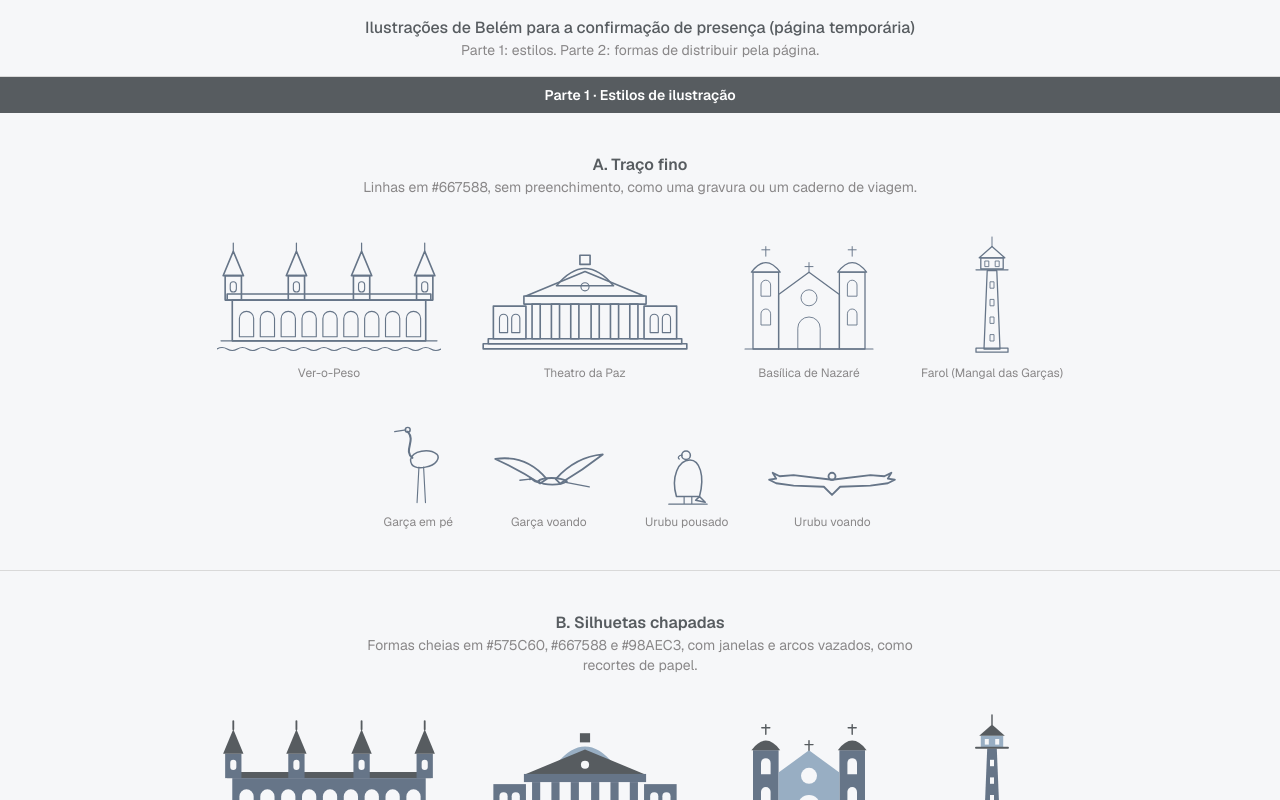
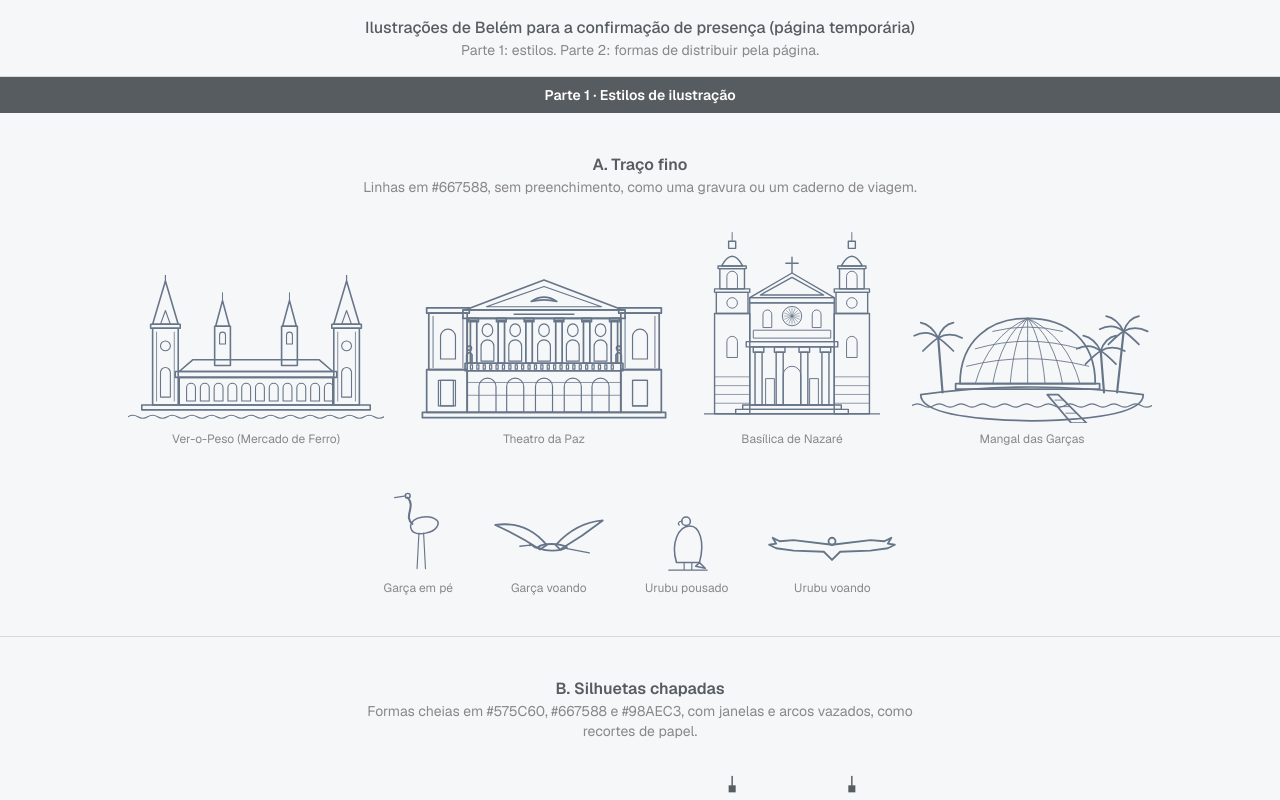
Before and after one commit to gean-costa/wedding-gj-site, a Next.js app: page /estilos/ilustracoes in a window 1280 px wide. Shown: the top 800 px of the page. Built offline with nearby package versions, Linux system fonts and the light colour scheme; a web font is replaced by a local one.

Commit message:
Ilustrações de Belém mais fiéis aos pontos turísticos; Mangal das Garças no lugar do farol

```diff
--- a/src/app/estilos/ilustracoes/page.tsx
+++ b/src/app/estilos/ilustracoes/page.tsx
@@ -3,7 +3,7 @@
 import type { Metadata } from "next";
 import {
   BasilicaNazare,
-  FarolBelem,
+  MangalDasGarcas,
   GarcaEmPe,
   GarcaVoando,
   TheatroDaPaz,
@@ -22,10 +22,10 @@ const variants: { id: IlustracaoVariant; name: string; note: string }[] = [
 ];
 
 const landmarks = [
-  { name: "Ver-o-Peso", C: VerOPeso, w: "w-56" },
-  { name: "Theatro da Paz", C: TheatroDaPaz, w: "w-56" },
-  { name: "Basílica de Nazaré", C: BasilicaNazare, w: "w-40" },
-  { name: "Farol (Mangal das Garças)", C: FarolBelem, w: "w-16" },
+  { name: "Ver-o-Peso (Mercado de Ferro)", C: VerOPeso, w: "w-64" },
+  { name: "Theatro da Paz", C: TheatroDaPaz, w: "w-64" },
+  { name: "Basílica de Nazaré", C: BasilicaNazare, w: "w-44" },
+  { name: "Mangal das Garças", C: MangalDasGarcas, w: "w-60" },
 ];
 
 const birds = [
@@ -78,9 +78,9 @@ export default function IlustracoesPage() {
           <UrubuPousado className="absolute left-5 top-[56%] w-7" />
           <GarcaEmPe className="absolute right-5 top-[58%] w-9" />
           <div className="absolute inset-x-0 bottom-0 flex items-end justify-center gap-1 px-2">
-            <BasilicaNazare className="w-16" />
+            <BasilicaNazare className="w-12" />
             <TheatroDaPaz className="w-24" />
-            <FarolBelem className="w-6" />
+            <MangalDasGarcas className="w-20" />
             <VerOPeso className="w-24" />
           </div>
         </Layout>
@@ -90,15 +90,15 @@ export default function IlustracoesPage() {
           <UrubuVoando className="absolute right-5 top-16 w-16" />
           <TheatroDaPaz className="absolute left-0.5 top-[44%] w-16" />
           <GarcaVoando className="absolute right-2 top-[38%] w-14" />
-          <BasilicaNazare className="absolute right-1 top-[58%] w-14" />
+          <BasilicaNazare className="absolute right-1 top-[56%] w-14" />
           <GarcaEmPe className="absolute bottom-5 left-8 w-9" />
-          <FarolBelem className="absolute bottom-3 right-12 w-7" />
+          <MangalDasGarcas className="absolute bottom-2 right-6 w-28" />
         </Layout>
 
         <Layout name="3. Moldura de cartão-postal" note="As ilustrações contornam o formulário pelas bordas, como a moldura de um cartão-postal de Belém." framed>
           <VerOPeso className="absolute left-2 top-11 w-28" />
           <TheatroDaPaz className="absolute right-2 top-11 w-28" />
-          <FarolBelem className="absolute left-3 top-[42%] w-7" />
+          <GarcaVoando className="absolute left-2 top-[42%] w-14" />
           <UrubuPousado className="absolute right-4 top-[46%] w-8" />
           <BasilicaNazare className="absolute bottom-2 left-3 w-20" />
           <GarcaEmPe className="absolute bottom-3 left-[40%] w-8" />
--- a/src/components/BelemIlustracoes.tsx
+++ b/src/components/BelemIlustracoes.tsx
@@ -50,94 +50,234 @@ function Water({ variant, y, width }: { variant: IlustracaoVariant; y: number; w
 
 /* ---------------------------------------------------------------- Pontos */
 
-// Mercado de Ferro do Ver-o-Peso: corpo baixo com arcos e quatro torrinhas pontudas.
+// Arco (janela/porta): base em y, topo semicircular, largura w.
+const arch = (cx: number, y: number, w: number, h: number) =>
+  `M${cx - w / 2} ${y} V${y - h + w / 2} A${w / 2} ${w / 2} 0 0 1 ${cx + w / 2} ${y - h + w / 2} V${y} Z`;
+
+// Mercado de Ferro do Ver-o-Peso, visto da baía: corpo baixo com uma fileira de
+// janelas em arco e telhado de quatro águas; quatro torres quadradas com flechas
+// altas e esguias (as duas de trás aparecem menores, atrás do telhado).
 export function VerOPeso({ variant = "linha", className }: Props) {
-  const turrets = [16, 78, 142, 204];
   return (
-    <svg viewBox="0 0 220 118" className={className} aria-hidden>
-      <Wash variant={variant} d="M8 70 C20 30 90 22 120 30 C170 20 214 40 212 80 C210 108 30 112 8 70 Z" />
-      <rect x="10" y="56" width="200" height="6" {...body(variant, "dark")} />
-      <rect x="15" y="62" width="190" height="40" {...body(variant)} />
-      {turrets.map((x) => (
+    <svg viewBox="0 0 260 150" className={className} aria-hidden>
+      <Wash variant={variant} d="M12 110 C4 50 70 12 130 18 C200 10 256 60 248 118 C240 148 22 148 12 110 Z" />
+
+      {/* Torres de trás */}
+      {[96, 164].map((x) => (
         <g key={x}>
-          <rect x={x - 8} y="38" width="16" height="24" {...body(variant)} />
-          <path d={`M${x - 10} 38 L${x} 14 L${x + 10} 38 Z`} {...body(variant, "dark")} />
-          <path d={`M${x} 14 V6`} {...line(variant, "dark", 1.2)} />
-          <rect x={x - 3} y="44" width="6" height="10" rx="3" {...detail(variant)} />
+          <path d={`M${x - 7} 52 L${x} 26 L${x + 7} 52 Z`} {...body(variant, "dark")} />
+          <path d={`M${x} 26 V18`} {...line(variant, "dark", 1)} />
+          <rect x={x - 8} y="52" width="16" height="40" {...body(variant)} />
+          <path d={arch(x, 70, 6, 12)} {...detail(variant)} />
         </g>
       ))}
-      {Array.from({ length: 9 }, (_, i) => 22 + i * 20.5).map((x) => (
-        <path key={x} d={`M${x} 98 V80 A7 7 0 0 1 ${x + 14} 80 V98 Z`} {...detail(variant)} />
+
+      {/* Telhado de quatro águas e corpo com janelas em arco */}
+      <path d="M52 98 L66 86 H194 L208 98 Z" {...body(variant, "light")} />
+      <rect x="48" y="98" width="164" height="6" {...body(variant, "dark")} />
+      <rect x="52" y="104" width="156" height="28" {...body(variant)} />
+      {Array.from({ length: 11 }, (_, i) => 60 + i * 14).map((x) => (
+        <path key={x} d={arch(x + 4, 128, 9, 18)} {...detail(variant)} />
       ))}
-      <path d="M4 102 H216" {...line(variant, "dark", 1.4)} />
-      <Water variant={variant} y={110} width={220} />
+
+      {/* Torres da frente: fuste com nervuras, óculo, janela em arco e flecha alta */}
+      {[38, 222].map((x) => (
+        <g key={x}>
+          <path d={`M${x - 13} 50 L${x} 6 L${x + 13} 50 Z`} {...body(variant, "dark")} />
+          <path d={`M${x - 5} 50 L${x} 36 L${x + 5} 50 Z`} {...detail(variant)} />
+          <path d={`M${x} 6 V0`} {...line(variant, "dark", 1.2)} />
+          <rect x={x - 15} y="50" width="30" height="4" {...body(variant, "dark")} />
+          <rect x={x - 13} y="54" width="26" height="78" {...body(variant)} />
+          <path d={`M${x - 9} 58 V128 M${x + 9} 58 V128`} {...line(variant, "light", 0.8)} />
+          <circle cx={x} cy="72" r="5" {...detail(variant)} />
+          <path d={arch(x, 124, 10, 30)} {...detail(variant)} />
+        </g>
+      ))}
+
+      {/* Cais e água */}
+      <rect x="14" y="132" width="232" height="5" {...body(variant, "dark")} />
+      <Water variant={variant} y={144} width={260} />
     </svg>
   );
 }
 
-// Theatro da Paz: fachada neoclássica com colunas, frontão e cúpula ao fundo.
+// Theatro da Paz: térreo com cinco arcos; sacada com balaustrada e estátuas;
+// andar superior com seis colunas, janelas em arco e medalhões ovais; faixa com
+// o nome, frontão triangular; alas laterais com pilastras.
 export function TheatroDaPaz({ variant = "linha", className }: Props) {
+  const columns = [54, 80, 106, 134, 160, 186];
+  const bays = [67, 93, 120, 147, 173];
   return (
-    <svg viewBox="0 0 220 112" className={className} aria-hidden>
-      <Wash variant={variant} d="M14 80 C10 40 70 10 120 16 C180 12 216 50 206 86 C196 112 24 112 14 80 Z" />
-      <path d="M82 42 Q110 8 138 42 Z" {...body(variant, "light")} />
-      <rect x="105" y="12" width="10" height="9" {...body(variant, "dark")} />
-      <rect x="20" y="62" width="32" height="32" {...body(variant)} />
-      <rect x="168" y="62" width="32" height="32" {...body(variant)} />
-      {[26, 38, 174, 186].map((x) => (
-        <path key={x} d={`M${x} 88 V74 A4 4 0 0 1 ${x + 8} 74 V88 Z`} {...detail(variant)} />
+    <svg viewBox="0 0 240 150" className={className} aria-hidden>
+      <Wash variant={variant} d="M10 112 C0 52 60 12 120 16 C190 12 240 62 228 118 C220 148 20 150 10 112 Z" />
+
+      {/* Frontão */}
+      <path d="M46 44 L120 16 L194 44 Z" {...body(variant, "dark")} />
+      <path d="M66 41 L120 22 L174 41 Z" {...detail(variant)} />
+      <path d="M108 36 Q120 28 132 36 Q120 33 108 36 Z" {...body(variant, "light")} />
+
+      {/* Faixa com o nome */}
+      <rect x="44" y="44" width="152" height="8" {...body(variant)} />
+      <path d="M92 48 H148" {...line(variant, "light", 1.4)} />
+
+      {/* Alas laterais */}
+      {[12, 192].map((x) => (
+        <g key={x}>
+          <rect x={x - 2} y="42" width="40" height="5" {...body(variant, "dark")} />
+          <rect x={x} y="47" width="36" height="53" {...body(variant)} />
+          <path d={`M${x + 4} 50 V98 M${x + 32} 50 V98`} {...line(variant, "light", 0.9)} />
+          <path d={arch(x + 18, 90, 14, 28)} {...detail(variant)} />
+          <rect x={x + 11} y="110" width="14" height="24" {...detail(variant)} />
+        </g>
       ))}
-      <path d="M52 52 L110 28 L168 52 Z" {...body(variant, "dark")} />
-      <circle cx="110" cy="43" r="4" {...detail(variant)} />
-      <rect x="50" y="52" width="120" height="8" {...body(variant)} />
-      {[62, 81, 100, 120, 139, 158].map((x) => (
-        <rect key={x} x={x - 4} y="60" width="8" height="34" {...body(variant)} />
+
+      {/* Andar superior: colunas, janelas em arco e medalhões */}
+      <rect x="48" y="52" width="144" height="42" {...body(variant, "light")} />
+      {bays.map((c) => (
+        <g key={c}>
+          <ellipse cx={c} cy="63" rx="5" ry="6" {...detail(variant)} />
+          <path d={arch(c, 92, 12, 20)} {...detail(variant)} />
+        </g>
       ))}
-      <rect x="15" y="94" width="190" height="5" {...body(variant, "dark")} />
-      <rect x="10" y="99" width="200" height="5" {...body(variant)} />
+      {columns.map((x) => (
+        <g key={x}>
+          <rect x={x - 3} y="54" width="6" height="40" {...body(variant)} />
+          <rect x={x - 4.5} y="52" width="9" height="3" {...body(variant, "dark")} />
+        </g>
+      ))}
+
+      {/* Sacada: balaustrada e estátuas */}
+      <rect x="46" y="94" width="148" height="7" {...body(variant, "dark")} />
+      {Array.from({ length: 23 }, (_, i) => 51 + i * 6).map((x) => (
+        <rect key={x} x={x} y="95.5" width="2" height="4" {...detail(variant)} />
+      ))}
+      {[50, 190].map((x) => (
+        <g key={x}>
+          <path d={`M${x - 2.5} 94 V86 Q${x} 82 ${x + 2.5} 86 V94 Z`} {...body(variant, "dark")} />
+          <circle cx={x} cy="80" r="2" {...body(variant, "dark")} />
+        </g>
+      ))}
+
+      {/* Térreo com cinco arcos e base */}
+      <rect x="48" y="101" width="144" height="39" {...body(variant)} />
+      <path d="M48 112 H192 M48 124 H192" {...line(variant, "light", 0.7)} />
+      {bays.map((c) => (
+        <path key={c} d={arch(c, 140, 16, 32)} {...detail(variant)} />
+      ))}
+      <rect x="10" y="100" width="38" height="40" {...body(variant)} />
+      <rect x="192" y="100" width="38" height="40" {...body(variant)} />
+      <rect x="21" y="110" width="14" height="24" {...detail(variant)} />
+      <rect x="203" y="110" width="14" height="24" {...detail(variant)} />
+      <rect x="6" y="140" width="228" height="5" {...body(variant, "dark")} />
     </svg>
   );
 }
 
-// Basílica de Nazaré: frontão central com rosácea e portal, entre duas torres.
+// Basílica de Nazaré: duas torres com relógio, campanário em arco e cúpula com
+// lanterna; no centro, frontão com mosaico e cruz, faixas de inscrição,
+// rosácea, balaustrada e pórtico com quatro colunas e portal central.
 export function BasilicaNazare({ variant = "linha", className }: Props) {
   return (
-    <svg viewBox="0 0 200 140" className={className} aria-hidden>
-      <Wash variant={variant} d="M18 100 C8 50 50 6 100 10 C160 6 196 50 184 104 C176 136 26 138 18 100 Z" />
-      {[30, 138].map((x) => (
+    <svg viewBox="0 0 200 220" className={className} aria-hidden>
+      <Wash variant={variant} d="M14 160 C0 80 40 14 100 12 C166 10 202 80 188 166 C178 214 24 216 14 160 Z" />
+
+      {/* Torres */}
+      {[12, 148].map((x) => (
         <g key={x}>
-          <rect x={x} y="34" width="32" height="96" {...body(variant)} />
-          <path d={`M${x - 2} 34 Q${x + 16} 10 ${x + 34} 34 Z`} {...body(variant, "dark")} />
-          <path d={`M${x + 16} 14 V2 M${x + 11} 6 H${x + 21}`} {...line(variant, "dark", 1.2)} />
-          <path d={`M${x + 10} 64 V50 A6 6 0 0 1 ${x + 22} 50 V64 Z`} {...detail(variant)} />
-          <path d={`M${x + 10} 100 V86 A6 6 0 0 1 ${x + 22} 86 V100 Z`} {...detail(variant)} />
+          <path d={`M${x + 8} 42 Q${x + 20} 20 ${x + 32} 42 Z`} {...body(variant)} />
+          <rect x={x + 16} y="14" width="8" height="8" {...body(variant, "dark")} />
+          <path d={`M${x + 20} 14 V4`} {...line(variant, "dark", 1.1)} />
+          <rect x={x + 4} y="42" width="32" height="3" {...body(variant, "dark")} />
+          <rect x={x + 6} y="45" width="28" height="23" {...body(variant, "light")} />
+          <path d={arch(x + 20, 68, 12, 20)} {...detail(variant)} />
+          <rect x={x} y="68" width="40" height="4" {...body(variant, "dark")} />
+          <rect x={x + 2} y="72" width="36" height="24" {...body(variant)} />
+          <circle cx={x + 20} cy="84" r="6" {...detail(variant)} />
+          <rect x={x} y="96" width="40" height="114" {...body(variant)} />
+          <path d={arch(x + 20, 146, 12, 24)} {...detail(variant)} />
+          <path d={`M${x} 168 H${x + 40} M${x} 178 H${x + 40} M${x} 188 H${x + 40} M${x} 198 H${x + 40}`} {...line(variant, "light", 0.8)} />
         </g>
       ))}
-      <path d="M62 130 V62 L100 34 L138 62 V130 Z" {...body(variant, "light")} />
-      <path d="M100 34 V22 M95 27 H105" {...line(variant, "dark", 1.2)} />
-      <circle cx="100" cy="66" r="10" {...detail(variant)} />
-      <path d="M86 130 V104 A14 14 0 0 1 114 104 V130 Z" {...detail(variant)} />
-      <path d="M20 130 H180" {...line(variant, "dark", 1.4)} />
+
+      {/* Frontão com mosaico e cruz */}
+      <path d="M52 78 L100 50 L148 78 Z" {...body(variant)} />
+      <path d="M64 75 L100 55 L136 75 Z" {...body(variant, "light")} />
+      <path d="M100 50 V32 M93 39 H107" {...line(variant, "dark", 1.6)} />
+      <rect x="52" y="78" width="96" height="6" {...body(variant, "dark")} />
+
+      {/* Andar superior: rosácea, janelas e balaustrada */}
+      <rect x="52" y="84" width="96" height="44" {...body(variant)} />
+      <circle cx="100" cy="99" r="11" {...detail(variant)} />
+      {Array.from({ length: 8 }, (_, i) => i * 22.5).map((a) => (
+        <path key={a} d="M100 90 V108" transform={`rotate(${a} 100 99)`} {...line(variant, "main", 0.6)} />
+      ))}
+      <path d={arch(72, 112, 10, 20)} {...detail(variant)} />
+      <path d={arch(128, 112, 10, 20)} {...detail(variant)} />
+      <rect x="56" y="115" width="88" height="9" {...detail(variant)} />
+      <rect x="48" y="128" width="104" height="6" {...body(variant, "dark")} />
+
+      {/* Pórtico com quatro colunas e portais */}
+      <rect x="52" y="134" width="96" height="66" {...body(variant)} />
+      <path d={arch(100, 200, 20, 44)} {...detail(variant)} />
+      <rect x="70" y="170" width="10" height="30" {...detail(variant)} />
+      <rect x="120" y="170" width="10" height="30" {...detail(variant)} />
+      {[62, 86, 114, 138].map((x) => (
+        <g key={x}>
+          <rect x={x - 4} y="140" width="8" height="60" {...body(variant, "light")} />
+          <rect x={x - 6} y="134" width="12" height="6" {...body(variant, "dark")} />
+        </g>
+      ))}
+
+      {/* Escadaria */}
+      <rect x="44" y="200" width="112" height="5" {...body(variant, "dark")} />
+      <rect x="36" y="205" width="128" height="5" {...body(variant)} />
+      <path d="M0 210 H200" {...line(variant, "dark", 1.4)} />
     </svg>
   );
 }
 
-// Farol de Belém, no Mangal das Garças: torre-mirante alta e esguia.
-export function FarolBelem({ variant = "linha", className }: Props) {
+// Palmeira: tronco curvo e folhas em leque a partir do topo.
+function Palmeira({ variant, x, h, lean }: { variant: IlustracaoVariant; x: number; h: number; lean: number }) {
+  const tx = x + lean;
+  const ty = 104 - h;
+  const fronds = ["q-10 -8 -22 -2", "q-6 -12 -16 -14", "q4 -12 14 -14", "q10 -6 22 0", "q-4 2 -14 12", "q4 2 14 12"];
   return (
-    <svg viewBox="0 0 80 160" className={className} aria-hidden>
-      <Wash variant={variant} d="M14 120 C4 70 20 20 42 18 C66 18 76 80 66 130 C60 156 20 156 14 120 Z" />
-      <path d="M30 150 L34 52 H46 L50 150 Z" {...body(variant)} />
-      <rect x="26" y="36" width="28" height="14" {...body(variant, "light")} />
-      <path d="M24 36 L40 22 L56 36 Z" {...body(variant, "dark")} />
-      <path d="M40 22 V10" {...line(variant, "dark", 1.2)} />
-      <path d="M20 51 H60" {...line(variant, "dark", 1.6)} />
-      {[66, 88, 110, 132].map((y) => (
-        <rect key={y} x="37.5" y={y} width="5" height="8" {...detail(variant)} />
+    <g>
+      <path d={`M${x} 104 Q${x + lean / 2} ${104 - h / 2} ${tx} ${ty}`} {...line(variant, "dark", 2)} />
+      {fronds.map((f) => (
+        <path key={f} d={`M${tx} ${ty} ${f}`} {...line(variant, "main", 1.6)} />
       ))}
-      <rect x="31" y="40" width="5" height="7" {...detail(variant)} />
-      <rect x="44" y="40" width="5" height="7" {...detail(variant)} />
-      <rect x="20" y="149" width="40" height="5" {...body(variant, "dark")} />
+    </g>
+  );
+}
+
+// Mangal das Garças: o viveiro em cúpula de vidro à beira do lago, com
+// palmeiras e o deque de madeira.
+export function MangalDasGarcas({ variant = "linha", className }: Props) {
+  return (
+    <svg viewBox="0 0 220 132" className={className} aria-hidden>
+      <Wash variant={variant} d="M8 96 C4 44 60 14 110 18 C170 14 216 52 210 100 C204 130 16 132 8 96 Z" />
+
+      {/* Lago */}
+      <path d="M8 106 Q110 92 212 106 Q212 128 110 130 Q8 128 8 106 Z" {...body(variant, "light")} />
+      <Water variant={variant} y={116} width={220} />
+
+      {/* Cúpula de vidro com a malha de ferro */}
+      <path d="M44 96 C44 56 72 36 106 36 C142 36 168 56 168 96 Z" {...body(variant)} />
+      {[58, 74, 90, 106, 122, 138, 154].map((x) => (
+        <path key={x} d={`M${x} 96 Q${x + (106 - x) * 0.25} 52 106 36`} {...line(variant, "light", 0.8)} />
+      ))}
+      <path d="M50 80 Q106 66 162 80 M58 64 Q106 50 154 64 M74 48 Q106 40 138 48" {...line(variant, "light", 0.8)} />
+      <rect x="40" y="96" width="132" height="5" {...body(variant, "dark")} />
+
+      {/* Palmeiras */}
+      <Palmeira variant={variant} x={28} h={50} lean={-4} />
+      <Palmeira variant={variant} x={188} h={56} lean={6} />
+      <Palmeira variant={variant} x={176} h={38} lean={-3} />
+
+      {/* Deque */}
+      <path d="M124 106 H134 L160 132 H146 Z" {...body(variant, "dark")} />
+      <path d="M131 111 H138 M136 117 H144 M141 123 H150" {...line(variant, "light", 0.8)} />
     </svg>
   );
 }
```
